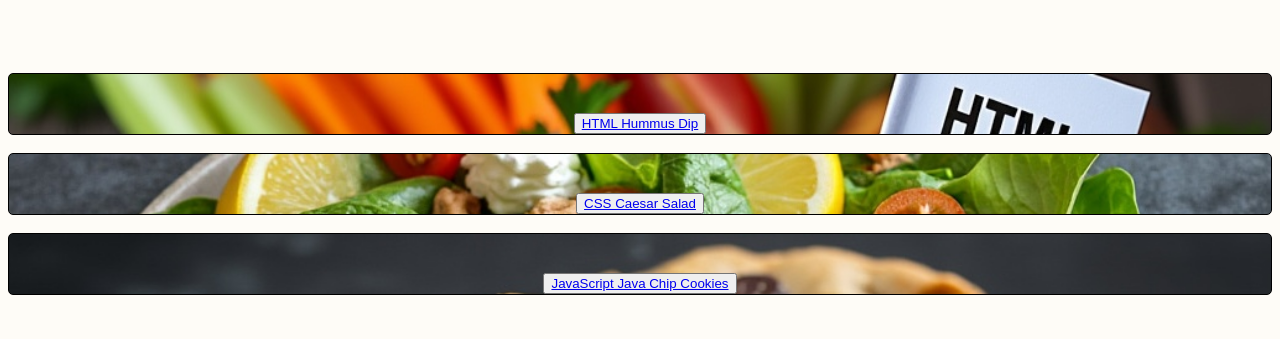
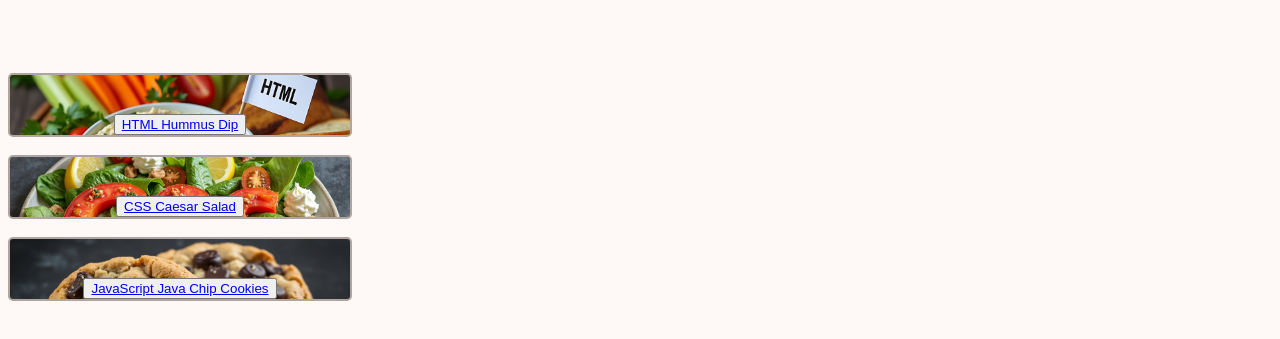
Before and after one commit to joao-oli-oliveira/odin-recipes, a plain HTML site: page index.html in a window 1280 px wide. Shown: the part 61-400 px from the top of the page. Drawn offline with Linux system fonts and the light colour scheme.

Commit message:
Apply final changes to thebackground colour

```diff
--- a/index.html
+++ b/index.html
@@ -7,8 +7,8 @@
 </head>
 <body class="landing">
         <h1>Odin Recipes</h1> <br><br><br>
-            <div class="recipe" id="html"><button><a href="./recipes/html_hummus_dip.html" class="title">HTML Hummus Dip</a></button></div> <br>
-            <div class="recipe" id="css"><button><a href="./recipes/css_caesar_salad.html" class="title">CSS Caesar Salad</a></button></div><br>
-            <div class="recipe" id="js"><button><a href="./recipes/javascript_java_chip_cookies.html" class="title">JavaScript Java Chip Cookies</a></button></div>
+            <div class="recipe one" id="html"><button><a href="./recipes/html_hummus_dip.html" class="title">HTML Hummus Dip</a></button></div> <br>
+            <div class="recipe two" id="css"><button><a href="./recipes/css_caesar_salad.html" class="title">CSS Caesar Salad</a></button></div><br>
+            <div class="recipe three" id="js"><button><a href="./recipes/javascript_java_chip_cookies.html" class="title">JavaScript Java Chip Cookies</a></button></div>
 </body>
 </html>
--- a/style.css
+++ b/style.css
@@ -1,42 +1,40 @@
 .landing {
     text-align: center;
-    background-color: #fefcf7;
+    background-color: #fef9f7;
 }
 
 .container {
     border: 1px solid #000;
     padding: 20px;
     margin-right: 20px;
-    margin-left: 20px;
 }
 
 .recipe {
-    border: 1px solid #000;
+    border: 2px solid #afa49e;
     border-radius: 5px;
-    text-align: bottom;
     padding-top: 39px;
     color: #000000;
     font-weight: 800;
     background-size: cover;
 }
 
-
 #html {
     padding-left: 70px;
     padding-right: 70px;
     background-image: url(./images/html_hummus_dip.jpg);
+    width: 200px;
 }
 
 #css {
     padding-left: 80px;
     padding-right: 80px;
     background-image: url(./images/css_caesar_salad.jpg);
-
+    width: 180px;
 }
 
 #js {
     padding-left: 40px;
     padding-right: 40px;
     background-image: url(./images/javascript_java_chip_cookies.jpg);
-
+    width: 260px;
 }
```
